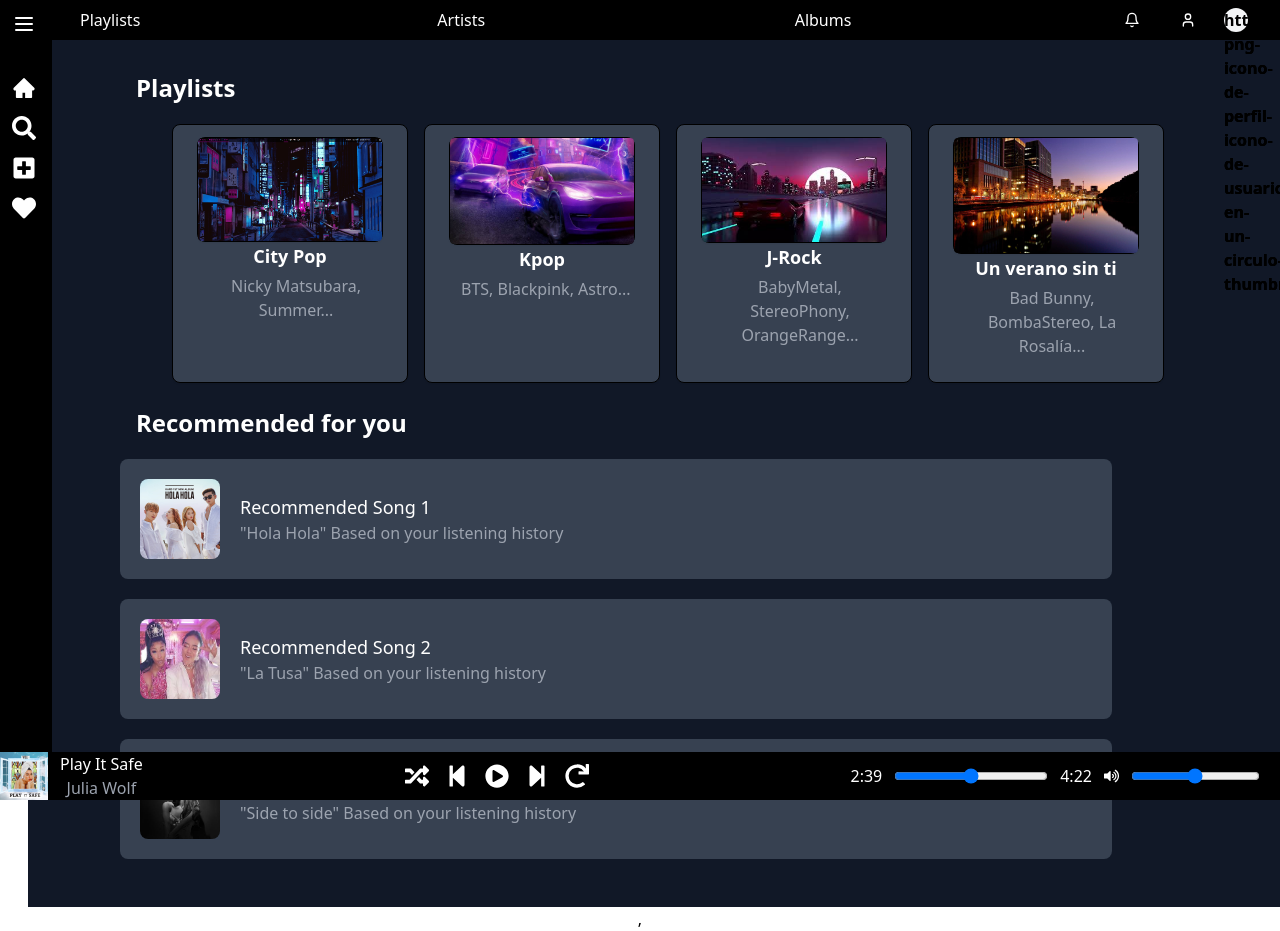
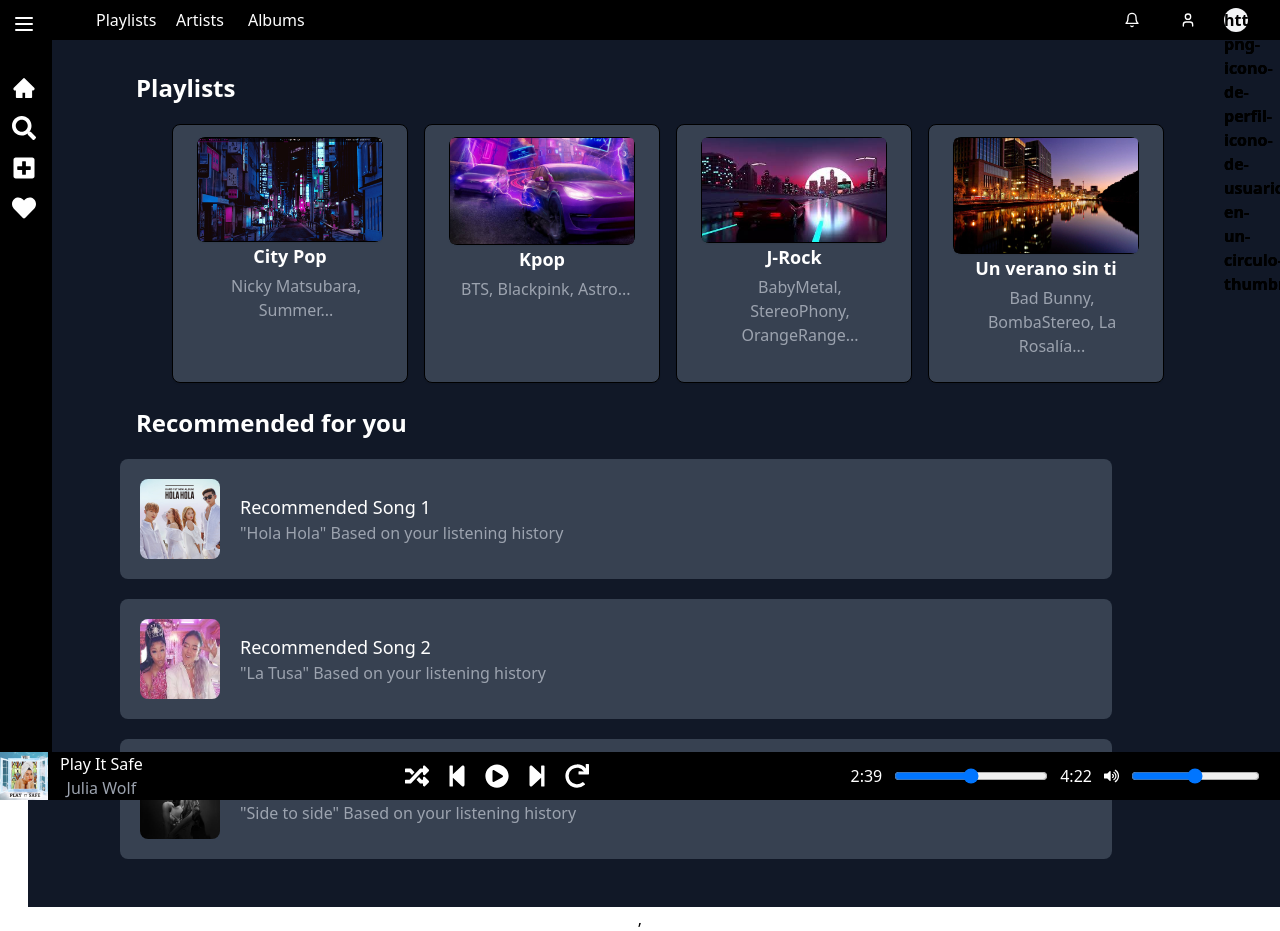
Before and after one commit to ohsolus/SimulacionProyecto1, a React (Vite) app: page / in a window 1280 px wide. Built offline with nearby package versions, Linux system fonts and the light colour scheme.

Commit message:
fix: text from navbar

```diff
--- a/src/components/ui/navbar.tsx
+++ b/src/components/ui/navbar.tsx
@@ -105,24 +105,30 @@ const NavBar = () => {
                 </>
               )}
             </div>
-
+            <div className="flex flex-row space-x-4 text-white ml-3 mr-3">
+              <div className="px-4">
                 <a href="/home">
                   <span className="absolute ml-10 mt-2 text-1xl text-muted-foreground transition-colors hover:text-foreground text-bold">
                     Playlists
                   </span>
                 </a>
-
+              </div>
+              <div className="px-12">
                 <a href="/home">
                   <span className="absolute ml-10 mt-2 text-1xl text-muted-foreground transition-colors hover:text-foreground text-bold">
                     Artists
                   </span>
                 </a>
+              </div>
 
+              <div className="px-2">
                 <a href="/home">
                   <span className="absolute ml-10 mt-2 text-1xl text-muted-foreground transition-colors hover:text-foreground text-bold">
                     Albums
                   </span>
                 </a>
+              </div>
+            </div>
 
             <div className="flex space-x-4 text-white">
               <DropdownMenu>
```
Lines whose indentation alone changed are shown as unchanged.
